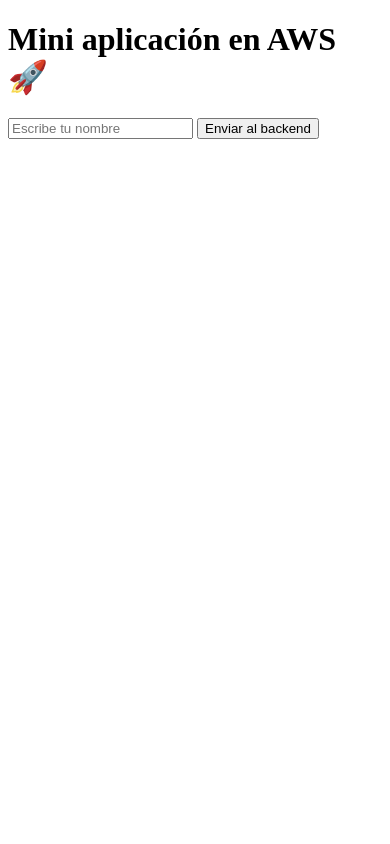
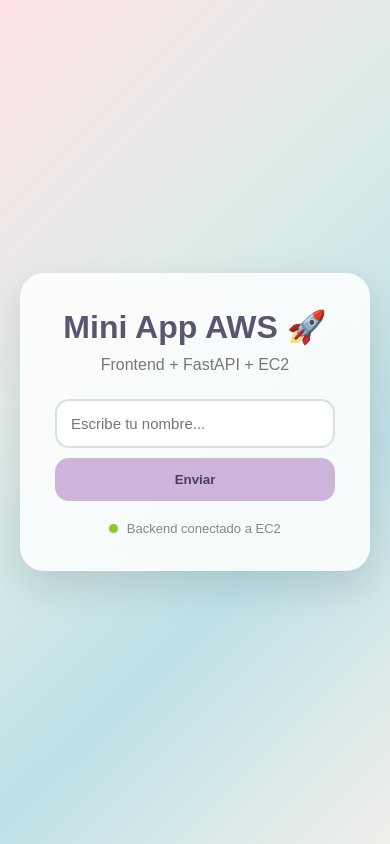
Before and after one commit to gzfiss/prueba-ec2, a plain HTML site: page front/index.html in a window 390 px wide. Drawn offline with Linux system fonts and the light colour scheme.

Commit message:
mejora de front

```diff
--- a/front/index.html
+++ b/front/index.html
@@ -2,30 +2,204 @@
 <html lang="es">
 <head>
     <meta charset="UTF-8">
-    <title>Mini Monolito AWS</title>
+    <meta name="viewport" content="width=device-width, initial-scale=1.0">
+    <title>Mini App AWS</title>
+
+    <style>
+        * {
+            box-sizing: border-box;
+            margin: 0;
+            padding: 0;
+            font-family: Arial, sans-serif;
+        }
+
+        body {
+            min-height: 100vh;
+            display: flex;
+            justify-content: center;
+            align-items: center;
+            background: linear-gradient(
+                135deg,
+                #fde2e4,
+                #e2ece9,
+                #bee1e6,
+                #f0efeb
+            );
+            padding: 20px;
+        }
+
+        .card {
+            width: 100%;
+            max-width: 480px;
+            background: rgba(255, 255, 255, 0.85);
+            padding: 35px;
+            border-radius: 24px;
+            box-shadow: 0 15px 40px rgba(0, 0, 0, 0.12);
+            text-align: center;
+            backdrop-filter: blur(10px);
+            animation: aparecer 0.7s ease;
+        }
+
+        h1 {
+            margin-bottom: 10px;
+            color: #5c5470;
+        }
+
+        .subtitulo {
+            color: #777;
+            margin-bottom: 25px;
+        }
+
+        .input-container {
+            display: flex;
+            gap: 10px;
+            margin-bottom: 20px;
+        }
+
+        input {
+            flex: 1;
+            padding: 14px;
+            border: 2px solid #d8e2dc;
+            border-radius: 14px;
+            outline: none;
+            font-size: 15px;
+            transition: 0.3s;
+        }
+
+        input:focus {
+            border-color: #b8c0ff;
+            transform: scale(1.02);
+        }
+
+        button {
+            padding: 14px 20px;
+            border: none;
+            border-radius: 14px;
+            background: #cdb4db;
+            color: #4a4058;
+            font-weight: bold;
+            cursor: pointer;
+            transition: 0.3s;
+        }
+
+        button:hover {
+            transform: translateY(-3px);
+            background: #ffc8dd;
+        }
+
+        .respuesta {
+            min-height: 60px;
+            margin-top: 15px;
+            padding: 15px;
+            border-radius: 14px;
+            background: #f8f9fa;
+            color: #5c5470;
+            display: none;
+            animation: aparecer 0.4s ease;
+        }
+
+        .respuesta.activa {
+            display: block;
+        }
+
+        .estado {
+            margin-top: 20px;
+            font-size: 13px;
+            color: #888;
+        }
+
+        .punto {
+            display: inline-block;
+            width: 9px;
+            height: 9px;
+            background: #8ac926;
+            border-radius: 50%;
+            margin-right: 5px;
+        }
+
+        @keyframes aparecer {
+            from {
+                opacity: 0;
+                transform: translateY(20px);
+            }
+
+            to {
+                opacity: 1;
+                transform: translateY(0);
+            }
+        }
+
+        @media (max-width: 500px) {
+            .input-container {
+                flex-direction: column;
+            }
+
+            button {
+                width: 100%;
+            }
+        }
+    </style>
 </head>
 
 <body>
 
-    <h1>Mini aplicación en AWS 🚀</h1>
+    <div class="card">
+
+        <h1>Mini App AWS 🚀</h1>
+
+        <p class="subtitulo">
+            Frontend + FastAPI + EC2
+        </p>
+
+        <div class="input-container">
 
             <input
                 type="text"
                 id="nombre"
-        placeholder="Escribe tu nombre"
+                placeholder="Escribe tu nombre..."
             >
 
             <button onclick="saludar()">
-        Enviar al backend
+                Enviar
             </button>
 
-    <p id="respuesta"></p>
+        </div>
+
+        <div id="respuesta" class="respuesta"></div>
+
+        <div class="estado">
+            <span class="punto"></span>
+            Backend conectado a EC2
+        </div>
+
+    </div>
 
     <script>
+
         async function saludar() {
 
             const nombre =
                 document.getElementById("nombre").value;
+
+            const respuestaDiv =
+                document.getElementById("respuesta");
+
+            if (!nombre.trim()) {
+
+                respuestaDiv.innerText =
+                    "Escribe un nombre primero 👀";
+
+                respuestaDiv.classList.add("activa");
+
+                return;
+            }
+
+            respuestaDiv.innerText =
+                "Consultando backend... ⏳";
+
+            respuestaDiv.classList.add("activa");
+
+            try {
 
                 const respuesta =
                     await fetch(
@@ -35,9 +209,27 @@
                 const datos =
                     await respuesta.json();
 
-            document.getElementById("respuesta").innerText =
+                respuestaDiv.innerText =
                     datos.mensaje;
+
+            } catch (error) {
+
+                respuestaDiv.innerText =
+                    "No se pudo conectar con el backend 😭";
+
             }
+        }
+
+        document
+            .getElementById("nombre")
+            .addEventListener("keydown", function(event) {
+
+                if (event.key === "Enter") {
+                    saludar();
+                }
+
+            });
+
     </script>
 
 </body>
```
Lines whose indentation alone changed are shown as unchanged.
